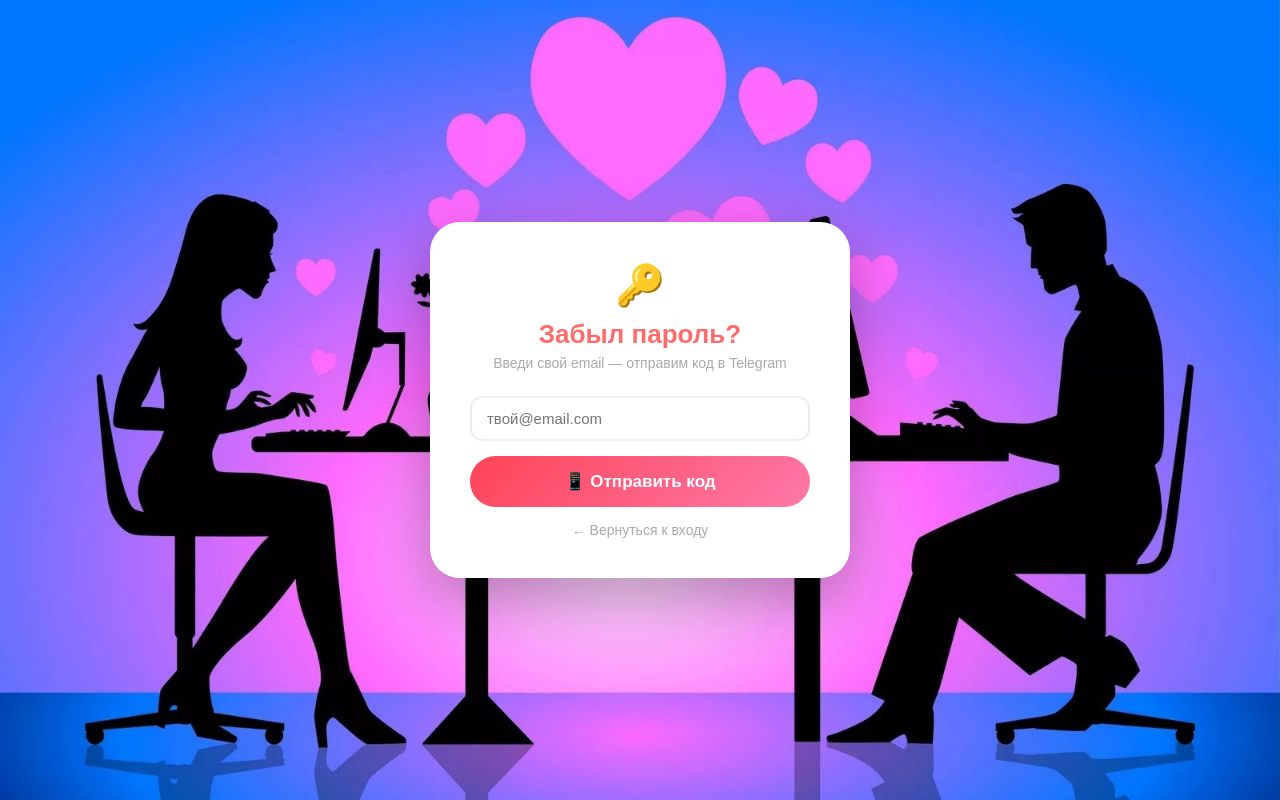
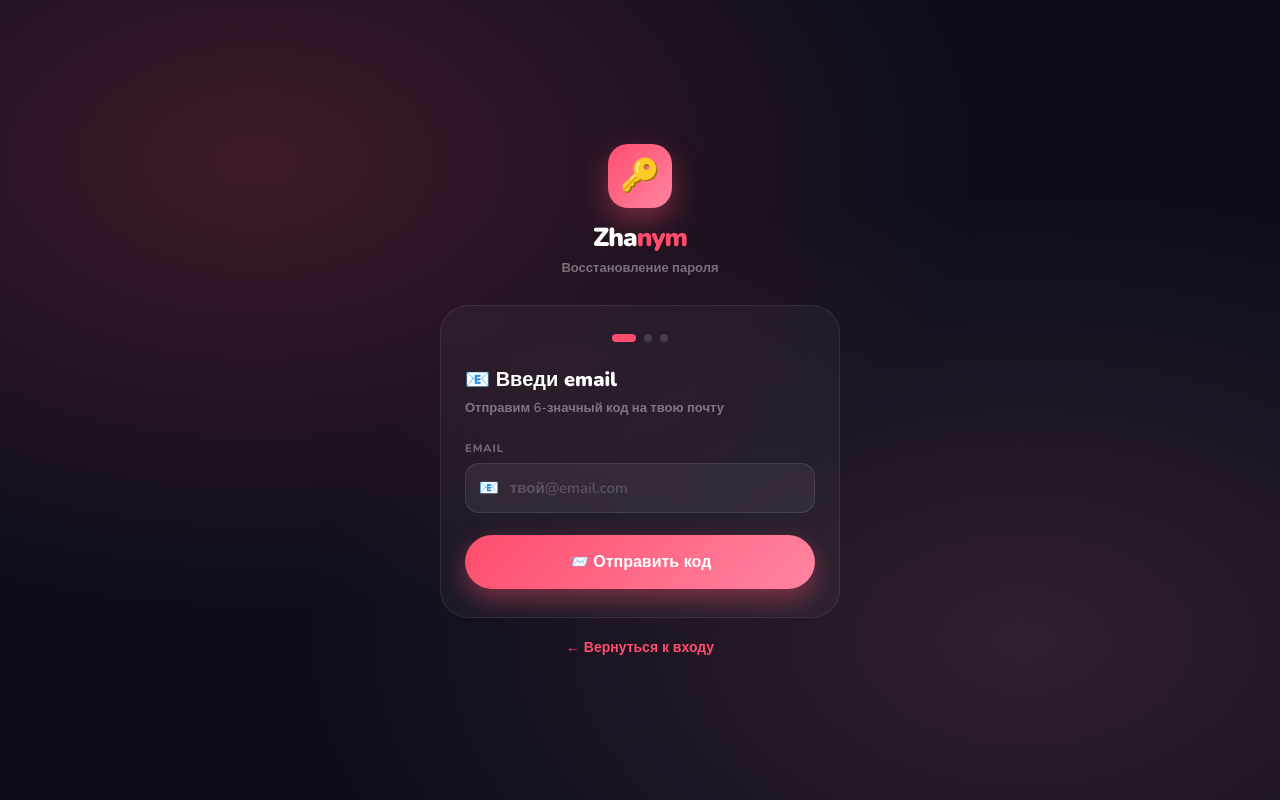
Before and after one commit to applecity1987/zhanym, a FastAPI app: page /forgot-password in a window 1280 px wide. Run offline with FastAPI, Linux system fonts and the light colour scheme.

Commit message:
Password reset via Gmail

```diff
--- a/templates/forgot_password.html
+++ b/templates/forgot_password.html
@@ -2,127 +2,205 @@
 <html lang="ru">
 <head>
 <meta charset="UTF-8">
-<meta name="viewport" content="width=device-width, initial-scale=1.0">
+<meta name="viewport" content="width=device-width, initial-scale=1.0, maximum-scale=1.0, user-scalable=no">
 <title>Забыл пароль — Zhanym</title>
+<link href="https://fonts.googleapis.com/css2?family=Nunito:wght@400;600;700;800;900&display=swap" rel="stylesheet">
 <style>
-*{margin:0;padding:0;box-sizing:border-box}
-body{font-family:Arial,sans-serif;background:url('/static/hero.jpg') center/cover;min-height:100vh;display:flex;align-items:center;justify-content:center;padding:20px}
-.box{background:#fff;border-radius:30px;padding:40px;max-width:420px;width:100%;box-shadow:0 20px 60px rgba(0,0,0,.3);text-align:center}
-h1{color:#ff6b6b;margin-bottom:5px;font-size:26px}
-.sub{color:#aaa;margin-bottom:25px;font-size:14px}
-input{width:100%;padding:12px 15px;border:2px solid #eee;border-radius:12px;font-size:15px;outline:none;margin-bottom:15px}
-input:focus{border-color:#ff6b6b}
-.btn{width:100%;padding:15px;background:linear-gradient(135deg,#ff4458,#fd79a8);color:white;border:none;border-radius:50px;font-size:17px;font-weight:bold;cursor:pointer}
-.back{display:block;margin-top:15px;color:#aaa;font-size:14px;text-decoration:none}
-.back:hover{color:#ff6b6b}
-.success{background:#e0ffe0;color:#00a854;padding:12px;border-radius:10px;margin-bottom:15px;display:none}
-.error{background:#ffe0e0;color:#ff4444;padding:12px;border-radius:10px;margin-bottom:15px;display:none}
+*{margin:0;padding:0;box-sizing:border-box;-webkit-tap-highlight-color:transparent}
+html,body{min-height:100%;font-family:'Nunito',sans-serif;background:#0d0d1a;color:white}
+.bg{position:fixed;inset:0;z-index:0;background:radial-gradient(ellipse at 20% 20%,rgba(255,77,109,.2) 0%,transparent 50%),radial-gradient(ellipse at 80% 80%,rgba(255,133,161,.15) 0%,transparent 50%),#0d0d1a;pointer-events:none}
+.page{position:relative;z-index:1;min-height:100vh;display:flex;flex-direction:column;align-items:center;justify-content:center;padding:30px 24px}
+
+.logo-wrap{text-align:center;margin-bottom:28px}
+.logo-icon{width:64px;height:64px;border-radius:20px;background:linear-gradient(135deg,#ff4d6d,#ff85a1);display:flex;align-items:center;justify-content:center;font-size:32px;margin:0 auto 12px;box-shadow:0 12px 30px rgba(255,77,109,.4)}
+.logo-title{font-size:26px;font-weight:900;letter-spacing:-1px}
+.logo-title span{color:#ff4d6d}
+.logo-sub{color:rgba(255,255,255,.4);font-size:13px;margin-top:4px;font-weight:600}
+
+.card{width:100%;max-width:400px;background:rgba(255,255,255,.04);border:1px solid rgba(255,255,255,.08);border-radius:28px;padding:28px 24px;backdrop-filter:blur(20px)}
+.card-title{font-size:20px;font-weight:900;margin-bottom:6px}
+.card-sub{color:rgba(255,255,255,.4);font-size:13px;margin-bottom:24px;font-weight:600}
+
+.alert{padding:12px 16px;border-radius:14px;font-size:14px;font-weight:600;margin-bottom:16px;display:none;text-align:center}
+.alert-error{background:rgba(255,77,109,.12);border:1px solid rgba(255,77,109,.3);color:#ff85a1}
+.alert-success{background:rgba(6,214,160,.12);border:1px solid rgba(6,214,160,.3);color:#06d6a0}
+
+.group{margin-bottom:14px}
+.group label{display:block;font-size:11px;font-weight:800;color:rgba(255,255,255,.35);margin-bottom:7px;letter-spacing:1px;text-transform:uppercase}
+.input-wrap{position:relative}
+.input-icon{position:absolute;left:14px;top:50%;transform:translateY(-50%);font-size:16px;pointer-events:none}
+.group input{width:100%;padding:14px 14px 14px 44px;background:rgba(255,255,255,.06);border:1.5px solid rgba(255,255,255,.1);border-radius:14px;color:white;font-size:15px;font-family:'Nunito',sans-serif;font-weight:600;outline:none;transition:.2s;-webkit-appearance:none}
+.group input::placeholder{color:rgba(255,255,255,.2)}
+.group input:focus{border-color:#ff4d6d;background:rgba(255,77,109,.08)}
+.code-input{text-align:center;font-size:28px;letter-spacing:12px;padding:14px!important}
+
+.btn{width:100%;padding:16px;background:linear-gradient(135deg,#ff4d6d,#ff85a1);border:none;border-radius:50px;color:white;font-size:16px;font-weight:900;font-family:'Nunito',sans-serif;cursor:pointer;margin-top:8px;box-shadow:0 10px 25px rgba(255,77,109,.4);transition:.2s}
+.btn:active{transform:scale(.97)}
+.btn:disabled{opacity:.6;pointer-events:none}
+
+.back-link{text-align:center;margin-top:20px;color:rgba(255,255,255,.35);font-size:14px;font-weight:600}
+.back-link a{color:#ff4d6d;text-decoration:none;font-weight:800}
+
+.step{display:none}
+.step.active{display:block}
+
+.steps-bar{display:flex;justify-content:center;gap:8px;margin-bottom:24px}
+.step-dot{width:8px;height:8px;border-radius:50%;background:rgba(255,255,255,.15);transition:.3s}
+.step-dot.active{background:#ff4d6d;width:24px;border-radius:4px}
 </style>
 </head>
 <body>
-<div class="box">
- <div style="font-size:40px;margin-bottom:10px">🔑</div>
-  <h1>Забыл пароль?</h1>
-  <p class="sub" id="subText">Введи свой email — отправим код в Telegram</p>
-  <div class="success" id="success"></div>
-  <div class="error" id="error"></div>
+<div class="bg"></div>
+<div class="page">
+  <div class="logo-wrap">
+    <div class="logo-icon">🔑</div>
+    <div class="logo-title">Zha<span>nym</span></div>
+    <div class="logo-sub">Восстановление пароля</div>
+  </div>
+
+  <div class="card">
+    <div class="steps-bar">
+      <div class="step-dot active" id="dot1"></div>
+      <div class="step-dot" id="dot2"></div>
+      <div class="step-dot" id="dot3"></div>
+    </div>
+
+    <div class="alert alert-error" id="error"></div>
+    <div class="alert alert-success" id="success"></div>
 
     <!-- ШАГ 1: Email -->
-  <div id="step1">
-    <input type="email" id="email" placeholder="твой@email.com">
-    <button class="btn" onclick="sendCode()">📱 Отправить код</button>
+    <div class="step active" id="step1">
+      <div class="card-title">📧 Введи email</div>
+      <div class="card-sub">Отправим 6-значный код на твою почту</div>
+      <div class="group">
+        <label>Email</label>
+        <div class="input-wrap">
+          <span class="input-icon">📧</span>
+          <input type="email" id="email" placeholder="твой@email.com" autocomplete="email">
+        </div>
+      </div>
+      <button class="btn" id="btn1" onclick="sendCode()">📨 Отправить код</button>
     </div>
 
     <!-- ШАГ 2: Код -->
-  <div id="step2" style="display:none">
-    <p style="color:#aaa;font-size:13px;margin-bottom:15px">Введи 6-значный код из Telegram</p>
-    <input type="text" id="code" placeholder="123456" maxlength="6" style="text-align:center;font-size:24px;letter-spacing:8px">
+    <div class="step" id="step2">
+      <div class="card-title">🔐 Введи код</div>
+      <div class="card-sub" id="codeSubText">Код отправлен на твою почту</div>
+      <div class="group">
+        <label>6-значный код</label>
+        <div class="input-wrap">
+          <input type="text" id="code" class="code-input" placeholder="——————" maxlength="6" inputmode="numeric">
+        </div>
+      </div>
       <button class="btn" onclick="verifyCode()">✅ Подтвердить</button>
     </div>
 
     <!-- ШАГ 3: Новый пароль -->
-  <div id="step3" style="display:none">
-    <input type="password" id="newpass" placeholder="Новый пароль">
+    <div class="step" id="step3">
+      <div class="card-title">🔒 Новый пароль</div>
+      <div class="card-sub">Придумай надёжный пароль</div>
+      <div class="group">
+        <label>Новый пароль</label>
+        <div class="input-wrap">
+          <span class="input-icon">🔒</span>
+          <input type="password" id="newpass" placeholder="Минимум 8 символов">
+        </div>
+      </div>
+      <div class="group">
+        <label>Повтори пароль</label>
+        <div class="input-wrap">
+          <span class="input-icon">🔒</span>
           <input type="password" id="newpass2" placeholder="Повтори пароль">
+        </div>
+      </div>
       <button class="btn" onclick="savePassword()">💾 Сохранить пароль</button>
     </div>
+  </div>
 
-  <a href="/login" class="back">← Вернуться к входу</a>
+  <div class="back-link"><a href="/login">← Вернуться к входу</a></div>
 </div>
+
 <script>
 let userEmail = '';
 let resetCode = '';
 
+function goStep(n){
+  document.querySelectorAll('.step').forEach(s=>s.classList.remove('active'));
+  document.getElementById('step'+n).classList.add('active');
+  document.querySelectorAll('.step-dot').forEach((d,i)=>{
+    d.classList.toggle('active', i<n);
+  });
+  hideAlerts();
+}
+
 async function sendCode(){
-  const email = document.getElementById('email').value;
+  const email = document.getElementById('email').value.trim();
   if(!email){ showError('Введи email'); return; }
   userEmail = email;
 
-  const btn = document.querySelector('#step1 .btn');
+  const btn = document.getElementById('btn1');
   btn.textContent = '⏳ Отправляем...';
   btn.disabled = true;
 
+  try{
     const res = await fetch('/users/forgot-password?email='+encodeURIComponent(email), {method:'POST'});
     const data = await res.json();
 
-  btn.textContent = '📱 Отправить код';
+    if(data.found){
+      document.getElementById('codeSubText').textContent = `Код отправлен на ${email}`;
+      goStep(2);
+      showSuccess('✅ Код отправлен! Проверь почту.');
+    } else {
+      showError(data.message || '❌ Email не найден');
+    }
+  }catch(e){
+    showError('❌ Ошибка сервера');
+  }
+
+  btn.textContent = '📨 Отправить код';
   btn.disabled = false;
-
-  if(data.found){
-    document.getElementById('step1').style.display='none';
-    document.getElementById('step2').style.display='block';
-    showSuccess('✅ Код отправлен в Telegram!');
-  } else if(data.no_telegram){
-    showError('❌ Telegram не подключён. Зайди в профиль и подключи Telegram.');
-  } else {
-    showError('❌ Email не найден. Проверь правильность написания.');
-  }
 }
 
 async function verifyCode(){
-  const code = document.getElementById('code').value;
+  const code = document.getElementById('code').value.trim();
   if(code.length !== 6){ showError('Введи 6-значный код'); return; }
   resetCode = code;
 
+  try{
     const res = await fetch('/users/verify-reset-code?email='+encodeURIComponent(userEmail)+'&code='+code, {method:'POST'});
-  const data = await res.json();
-
     if(res.ok){
-    document.getElementById('step2').style.display='none';
-    document.getElementById('step3').style.display='block';
-    showSuccess('✅ Код верный! Введи новый пароль.');
+      goStep(3);
+      showSuccess('✅ Код верный!');
     } else {
       showError('❌ Неверный код. Попробуй снова.');
+    }
+  }catch(e){
+    showError('❌ Ошибка сервера');
   }
 }
 
 async function savePassword(){
   const p1 = document.getElementById('newpass').value;
   const p2 = document.getElementById('newpass2').value;
-  if(!p1||!p2){ showError('Заполни все поля'); return; }
+  if(!p1||p1.length<8){ showError('Пароль минимум 8 символов'); return; }
   if(p1!==p2){ showError('Пароли не совпадают'); return; }
 
+  try{
     const res = await fetch('/users/reset-password-by-code?email='+encodeURIComponent(userEmail)+'&code='+resetCode+'&new_password='+encodeURIComponent(p1), {method:'POST'});
-  const data = await res.json();
-
     if(res.ok){
       showSuccess('✅ Пароль изменён! Перенаправляем...');
       setTimeout(()=>window.location.href='/login', 2000);
     } else {
       showError('❌ Ошибка. Попробуй снова.');
     }
+  }catch(e){
+    showError('❌ Ошибка сервера');
+  }
 }
 
-function showError(msg){
-  const el=document.getElementById('error');
-  el.textContent=msg; el.style.display='block';
-  document.getElementById('success').style.display='none';
-}
-function showSuccess(msg){
-  const el=document.getElementById('success');
-  el.textContent=msg; el.style.display='block';
-  document.getElementById('error').style.display='none';
-}
+function showError(msg){ const el=document.getElementById('error'); el.textContent=msg; el.style.display='block'; document.getElementById('success').style.display='none'; }
+function showSuccess(msg){ const el=document.getElementById('success'); el.textContent=msg; el.style.display='block'; document.getElementById('error').style.display='none'; }
+function hideAlerts(){ document.getElementById('error').style.display='none'; document.getElementById('success').style.display='none'; }
 </script>
 </body>
 </html>
```
Also changed, not shown: routers/users.py (+57 -31 lines). Lines whose indentation alone changed are shown as unchanged.
